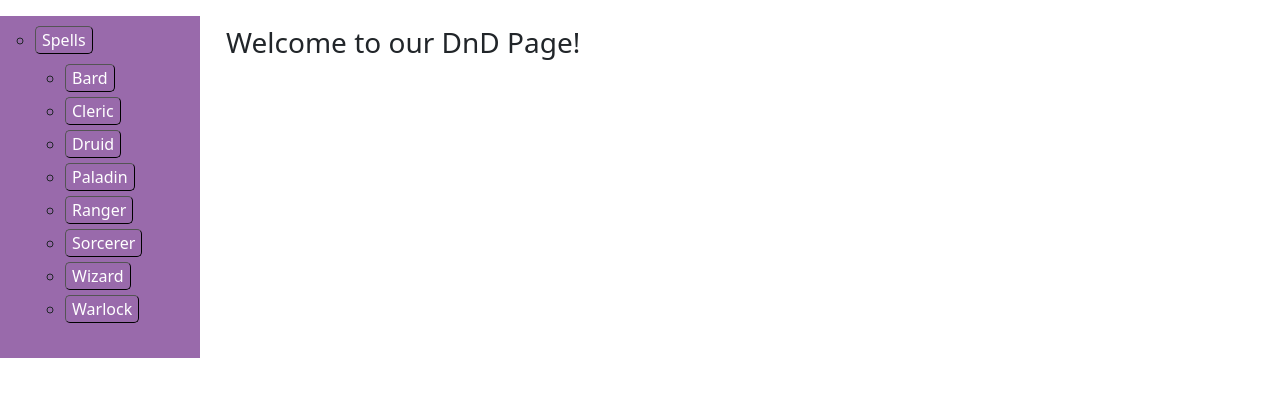
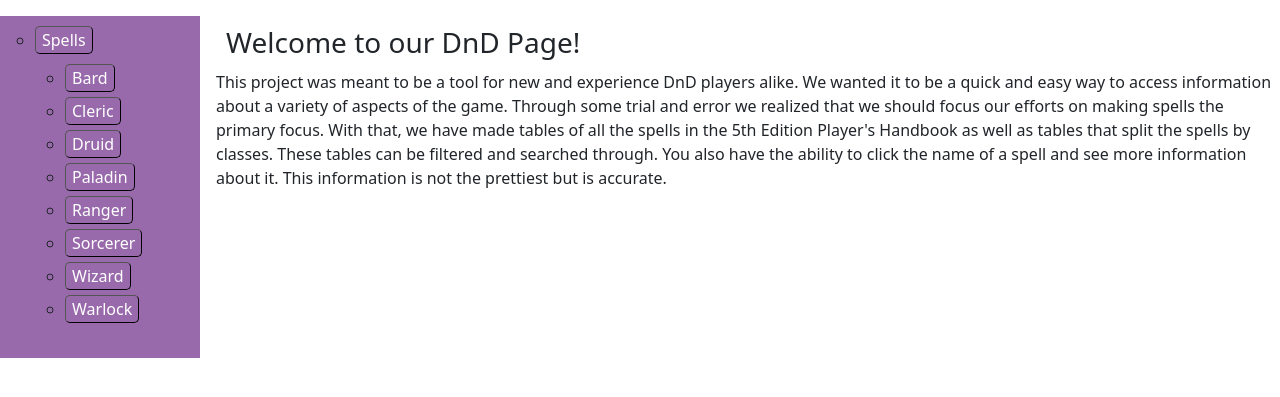
Before and after one commit to rasmussenmatthew/cs257, a Flask app: page / in a window 1280 px wide. Shown: the part 100-497 px from the top of the page. Run offline with Flask 2, Linux system fonts and the light colour scheme; parts of the project's set-up code (start-up, migrations or seed data) failed here and were passed over; some libraries are stand-ins or nearby versions.

Commit message:
final touches on website itself

```diff
--- a/webapp/static/webapp.js
+++ b/webapp/static/webapp.js
@@ -5,7 +5,6 @@
  *
  * A little bit of Javascript for the web app sample for CS257.
  */
-
 
 document.getElementById('Spells').addEventListener('click', get_spells);
 document.getElementById('Bard').addEventListener('click', function() {get_spells_for_class('Bard')});
@@ -86,10 +85,8 @@ function get_spells() {
         if (spellListElement) {
             spellListElement.innerHTML = listBody;
         }
-
         }
     )
-
     .catch(function(error) {
         console.log(error);
     });
@@ -118,8 +115,9 @@ function get_spells_for_class(class_name) {
                         'columns':[
                             {'data':'spell_name',
                              'render':function(data){
-                              data = '<a href=/api/spells/classes/bard>' + data + '</a>';
-                              return data;
+                                var data_url = data.replace(" ", "%20");
+                                data = '<a href="/api/spells/'+ data_url + '"' + 'target = "_blank"' + '>' + data + '</a>';
+                                return data;
                             }
                             },
                             {'data':'spell_level'},
@@ -137,10 +135,8 @@ function get_spells_for_class(class_name) {
         if (spellListElement) {
             spellListElement.innerHTML = listBody;
         }
-
         }
     )
-
     .catch(function(error) {
         console.log(error);
     });
@@ -163,8 +159,6 @@ function get_spell_information(spell_name){
             var spell_element = spell[k];
             var current_header = header[k];
             table += '<tr><th>'+current_header+'</th><td>'+spell_element+'</td></tr>'
-
-
         }
         var contentLabelElement = document.getElementById('content_label');
         contentLabelElement.innerHTML = spell[0];
@@ -172,8 +166,6 @@ function get_spell_information(spell_name){
         if (tableElement) {
             spellListElement.innerHTML = table;
         }
-
         }
     )
-
 }
--- a/webapp/templates/index.html
+++ b/webapp/templates/index.html
@@ -10,7 +10,6 @@
     <script src="//cdn.datatables.net/1.10.24/js/jquery.dataTables.min.js"></script>
     <link rel="stylesheet" type="text/css" href="https://cdn.datatables.net/1.10.24/css/jquery.dataTables.min.css>
     <link rel="stylesheet" type="text/css" href="https://cdnjs.cloudflare.com/ajax/libs/twitter-bootstrap/4.5.2/css/bootstrap.css" />
-    <link rel="shortcut icon" href="{{ url_for('static', filename='favicon.ico') }}" />
     <title>CS 257: Software Design</title>
 </head>
 
@@ -36,6 +35,15 @@
         </div>
         <div class = "content">
             <h3 id="content_label"> Welcome to our DnD Page! </h3>
+            <p> This project was meant to be a tool for new and experience DnD players alike.
+                We wanted it to be a quick and easy way to access information about a variety of
+                aspects of the game. Through some trial and error we realized that we should
+                focus our efforts on making spells the primary focus. With that, we have made
+                tables of all the spells in the 5th Edition Player's Handbook as well as tables
+                that split the spells by classes. These tables can be filtered and searched through.
+                You also have the ability to click the name of a spell and see more information about
+                it. This information is not the prettiest but is accurate.
+            </p>
             <div id="Spells_visibility" class="hidden">
                 <table id='Spells_table' class='table table-striped table-bordered'>
                     <thead>
```
Also changed, not shown: webapp/static/webapp.css (line endings or trailing spaces).
